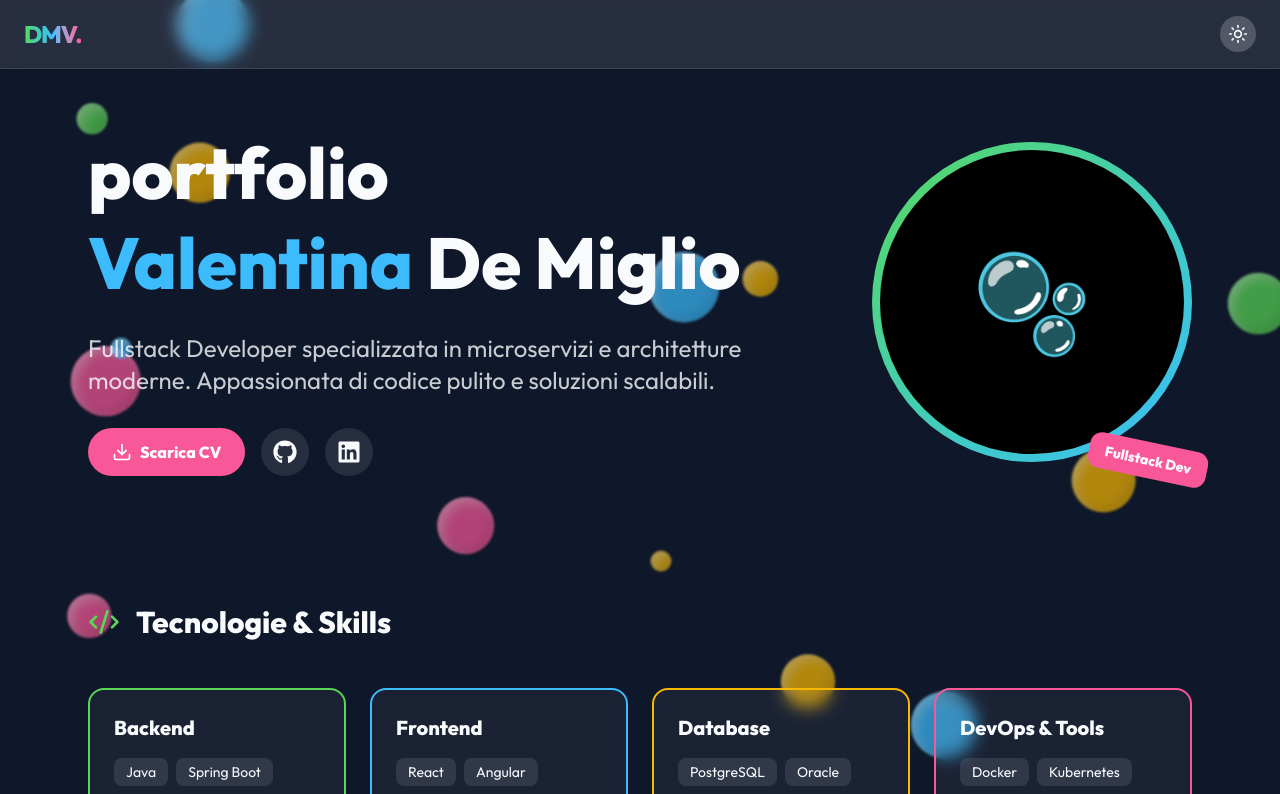
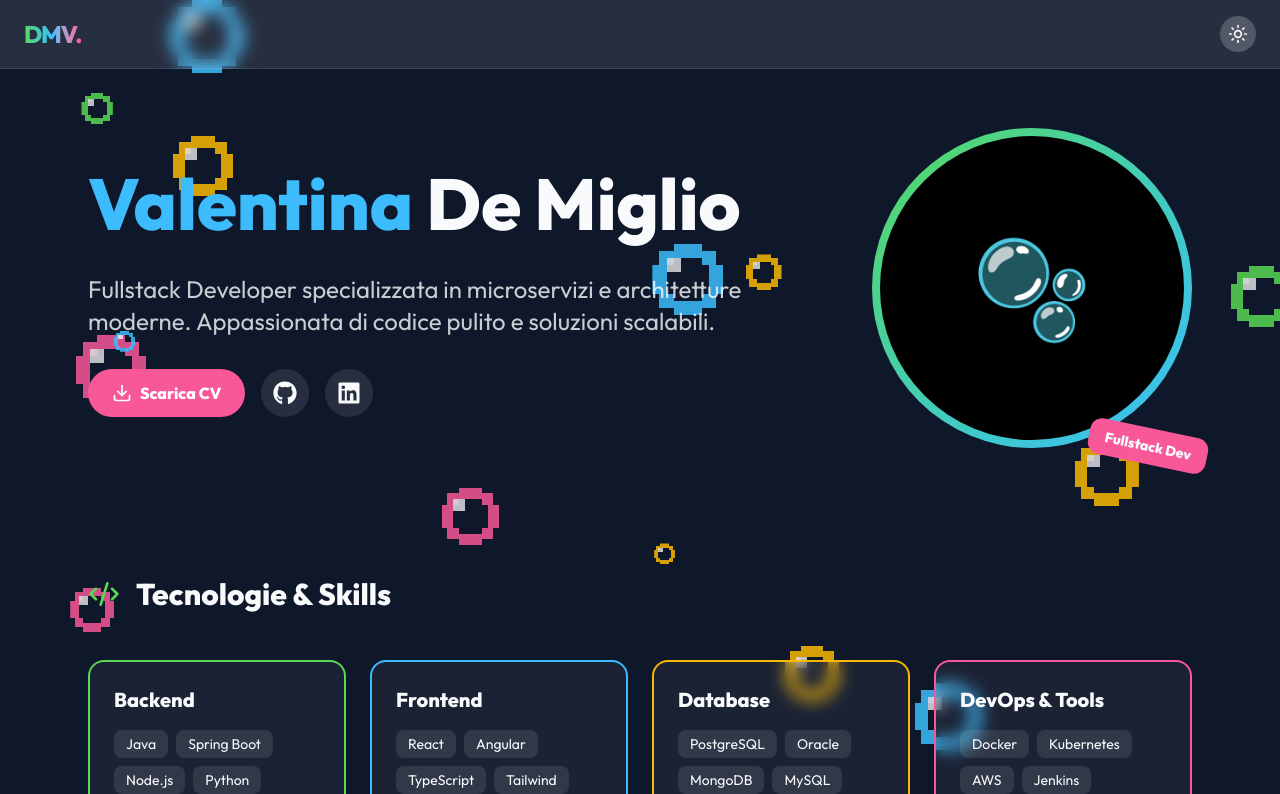
Before and after one commit to ValeKI/valeki.github.io, a React (Vite) app: page / in a window 1280 px wide. Shown: the top 794 px of the page. Built offline with nearby package versions, Linux system fonts and the light colour scheme; no server answers.

Commit message:
fix bubble

```diff
--- a/src/App.jsx
+++ b/src/App.jsx
@@ -109,7 +109,6 @@
           <div className="flex flex-col md:flex-row items-center gap-12">
             <div className="flex-1">
               <h1 className="text-5xl md:text-7xl font-black mb-6 leading-tight">
-                portfolio <br />
                 <span className="text-[#3CBCFC]">Valentina</span> De Miglio
               </h1>
               <p className="text-xl md:text-2xl opacity-80 mb-8 max-w-2xl">
@@ -324,23 +323,23 @@
           <div className="grid grid-cols-1 md:grid-cols-2 gap-6">
             {[
               {
-                title: "Best Students II Year 2018/2019",
-                issuer: "University of Calabria",
+                title: "Migliori Studenti del II Anno 2018/2019",
+                issuer: "Università della Calabria",
                 date: "Dic 2019",
-                assoc: "Associazione con University of Calabria",
-                desc: "Students who attend the computer science course that meet the requirements (average and exams) receive this award."
+                assoc: "Associazione con Università della Calabria",
+                desc: "Premio assegnato agli studenti del corso di Informatica che soddisfano specifici requisiti di merito accademico (media voti ed esami superati)."
               },
               {
-                title: "Earring for Life – First Place",
+                title: "Earring for Life – Primo Posto",
                 issuer: "Innovazione EXPO Milano 2015",
                 date: "Gen 2015",
                 assoc: "Associazione con ITC Pezzullo Cosenza",
-                desc: "With my high school class, I joined this project. Its purpose was to find an innovative idea. Our one was an earring which, if touched, sent an alarm signal to preselected telephone numbers."
+                desc: "Ho partecipato a questo progetto per la ricerca di un'idea innovativa con la mia classe delle scuole superiori. La nostra proposta è stata un orecchino che, se toccato, inviava un segnale d'allarme a dei numeri di telefono preselezionati."
               }
             ].map((award, i) => (
-              <div key={i} className="p-8 rounded-2xl border border-[#F85898]/30 bg-white/5 hover:border-[#F85898]/80 transition-all hover:bg-white/10 flex flex-col h-full shadow-[0_0_15px_rgba(248,88,152,0.05)] hover:shadow-[0_0_20px_rgba(248,88,152,0.2)]">
+              <div key={i} className="p-8 rounded-2xl border border-[#F85898]/30 bg-black/5 dark:bg-white/5 hover:border-[#F85898]/80 transition-all hover:bg-black/10 dark:hover:bg-white/10 flex flex-col h-full shadow-[0_0_15px_rgba(248,88,152,0.05)] hover:shadow-[0_0_20px_rgba(248,88,152,0.2)]">
                 <div>
-                  <h3 className="text-xl font-bold mb-2 text-white">{award.title}</h3>
+                  <h3 className="text-xl font-bold mb-2">{award.title}</h3>
                   <p className="text-sm font-semibold text-[#F85898] mb-1">{award.issuer} • {award.date}</p>
                   <p className="text-xs opacity-60 mb-4">{award.assoc}</p>
                   <p className="text-sm opacity-80 leading-relaxed italic border-l-2 border-[#F85898]/50 pl-3">"{award.desc}"</p>
@@ -353,8 +352,8 @@
       </main>
 
       {/* Footer */}
-      <footer className="py-10 text-center border-t border-white/10 opacity-50 text-sm">
-        © 2026 Valentina De Miglio. Built with React & Bubble Magic.
+      <footer className="py-8 text-center opacity-50 text-sm">
+        <p>© 2026 Valentina De Miglio. Built with React & Bubble Magic.</p>
       </footer>
     </div>
   );
--- a/src/components/BubbleBackground.jsx
+++ b/src/components/BubbleBackground.jsx
@@ -33,7 +33,6 @@
             height: bubble.size,
             left: `${bubble.x}%`,
             top: `${bubble.y}%`,
-            backgroundColor: bubble.color,
           }}
           animate={{
             y: [0, -100, 0, 100, 0],
@@ -46,7 +45,19 @@
             delay: bubble.delay,
             ease: "linear"
           }}
-        />
+        >
+          <svg viewBox="0 0 10 10" width="100%" height="100%" shapeRendering="crispEdges">
+            <path
+              fill={bubble.color}
+              fillRule="evenodd"
+              d="
+                M3 0 h4 v1 h2 v2 h1 v4 h-1 v2 h-2 v1 h-4 v-1 h-2 v-2 h-1 v-4 h1 v-2 h2 v-1 z
+                M3 2 h4 v1 h1 v4 h-1 v1 h-4 v-1 h-1 v-4 h1 v-1 z
+              "
+            />
+            <rect x="2" y="2" width="2" height="2" fill="white" opacity="0.85" />
+          </svg>
+        </motion.div>
       ))}
     </div>
   );
--- a/src/custom.scss
+++ b/src/custom.scss
@@ -15,19 +15,10 @@
 /* Custom styles for Bubble Bobble aesthetic */
 .bubble {
   position: absolute;
-  border-radius: 9999px;
-  filter: blur(1px);
-  opacity: 0.7;
+  opacity: 0.85;
   cursor: pointer;
-  box-shadow: inset -5px -5px 10px rgba(0, 0, 0, 0.1),
-    inset 5px 5px 10px rgba(255, 255, 255, 0.4);
-  transition: transform 0.3s ease, opacity 0.3s ease;
+}
 
-  &:hover {
-    transform: scale(1.2);
-    opacity: 1;
-  }
-}
 
 // Glassmorphism effect utility
 .glass {
```
